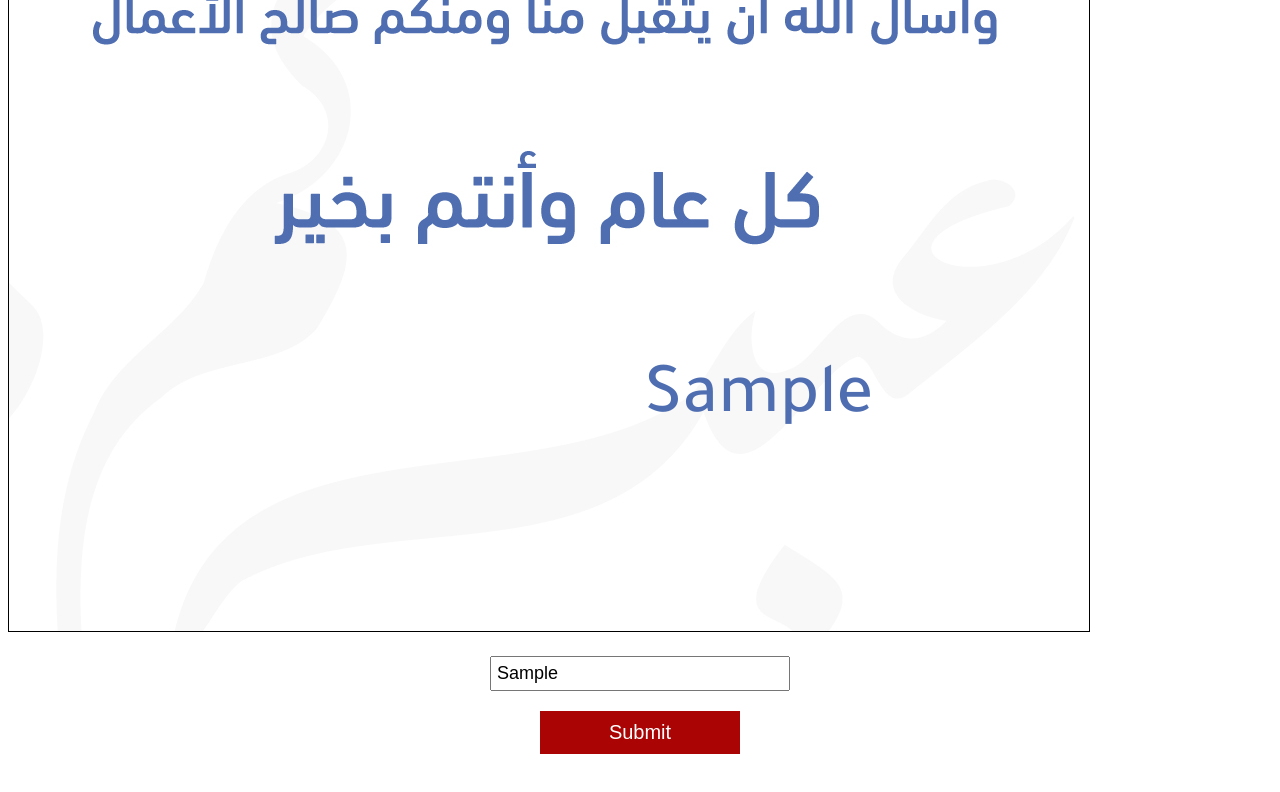
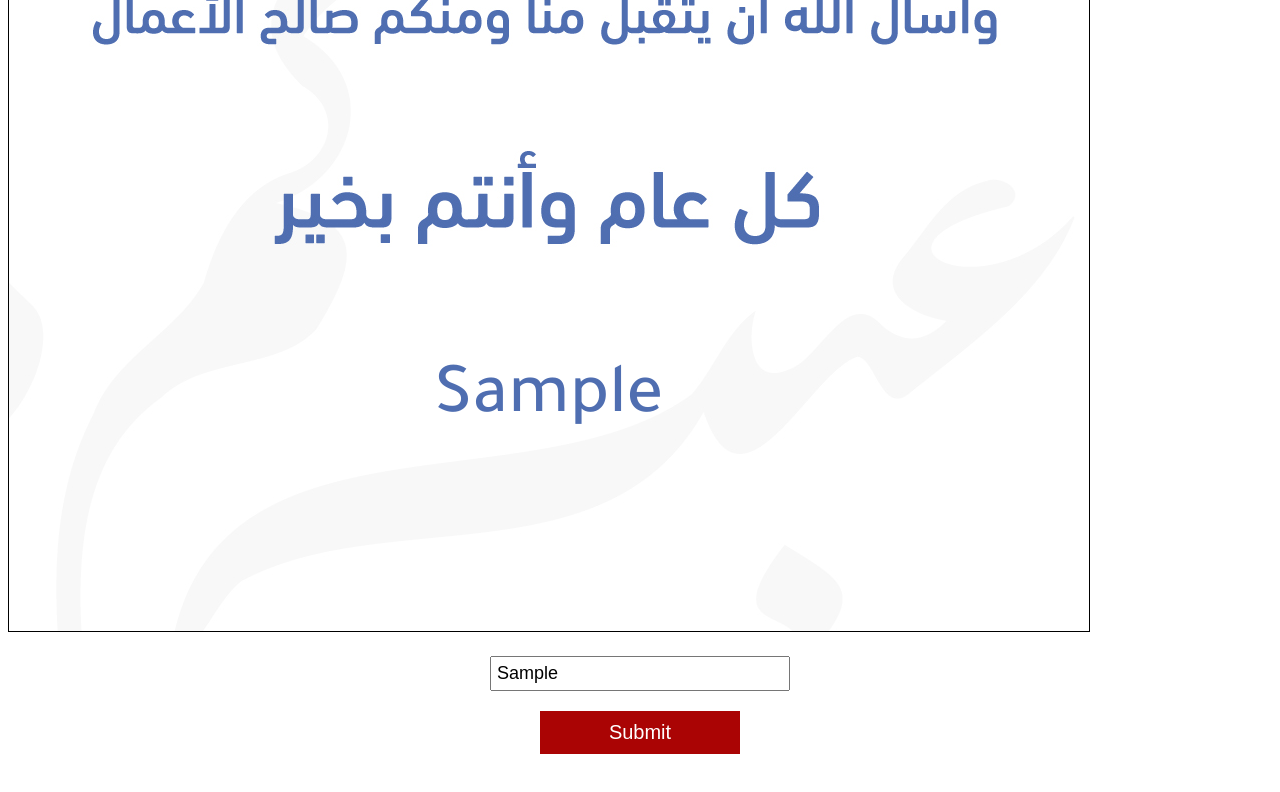
Before and after one commit to idesAk9/ASCO, a plain HTML site: page index.html in a window 1280 px wide. Both pictures are taken after typing "Sample" into the empty fields and a click on the button "Submit". Shown: the part 1298-2090 px from the top of the page. Drawn offline with Linux system fonts and the light colour scheme.

Commit message:
Update index.html

```diff
--- a/index.html
+++ b/index.html
@@ -99,7 +99,7 @@
         textCtx.font = '72px "Tajawal", sans-serif'; // Set the font style
 
         // Replace the coordinates (x, y) with the desired position to overlay the text
-        var x = 750;
+        var x = 540;
         var y = 1700;
 
         // Calculate the text width for centering
```
